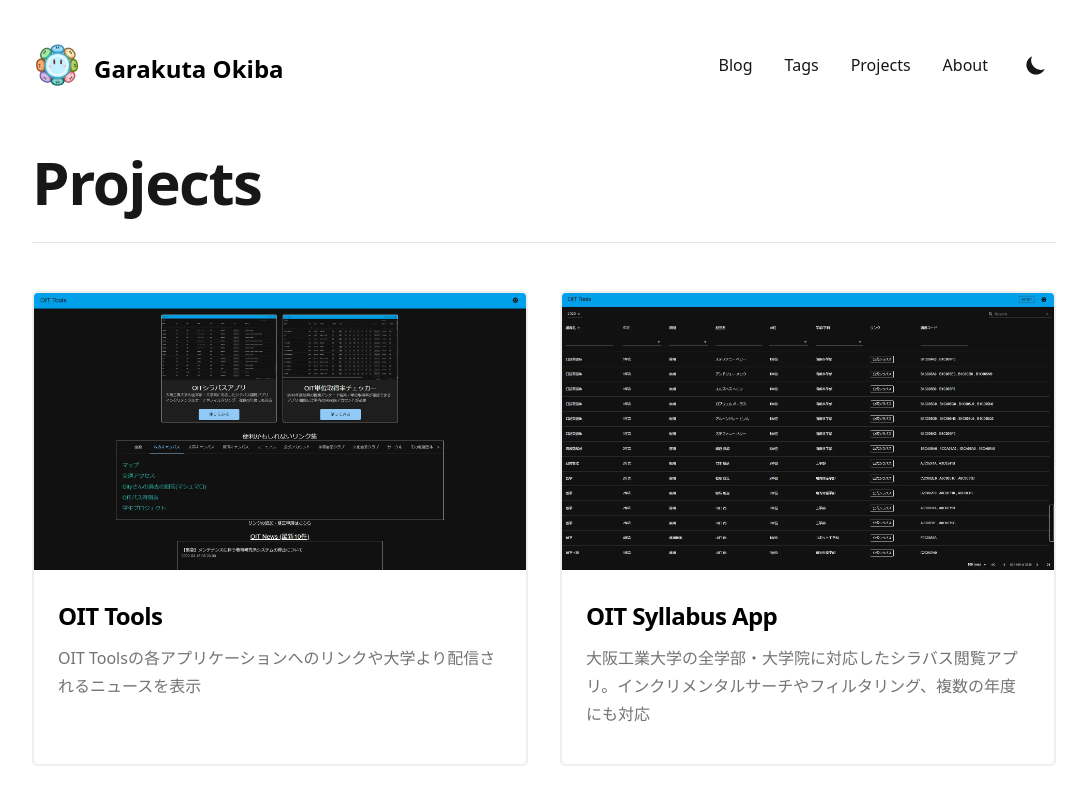
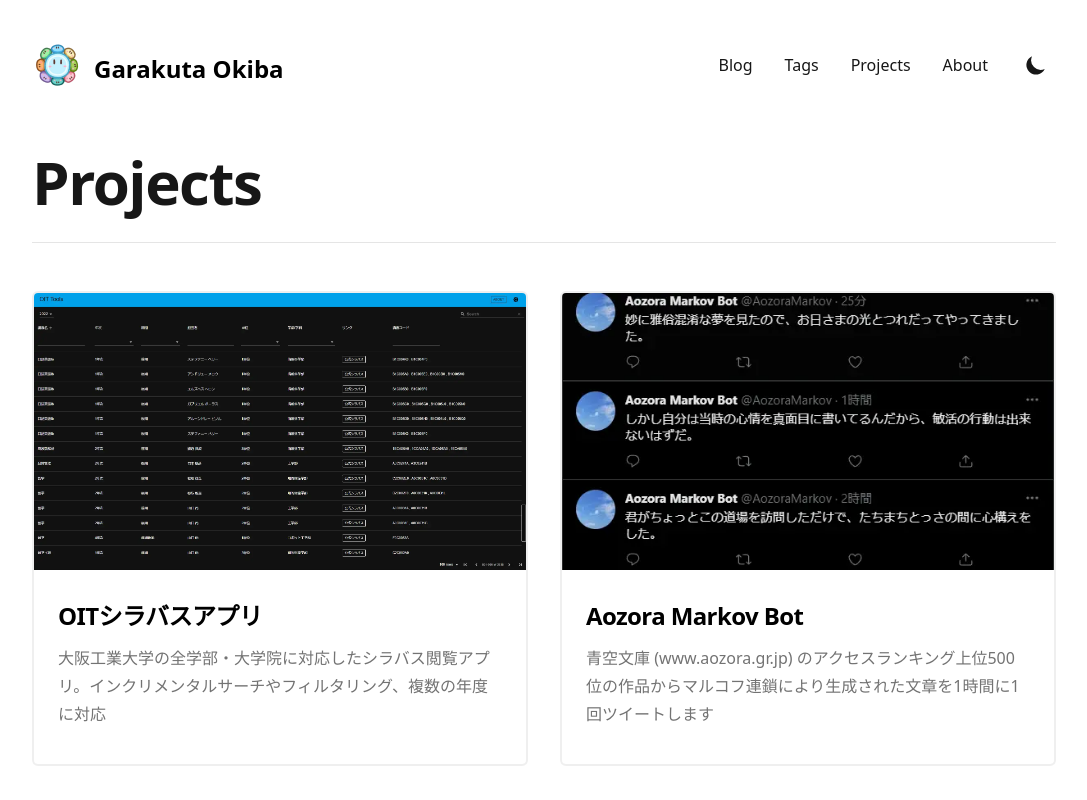
Before and after one commit to yashikota/blog, a Next.js app: page /projects in a window 1280 px wide. Shown: the top 800 px of the page, without its empty margins (96-1183 px from the left). Built offline with nearby package versions, Linux system fonts and the light colour scheme.

Commit message:
update: projectsの更新

```diff
--- a/data/projectsData.ts
+++ b/data/projectsData.ts
@@ -1,22 +1,22 @@
 const projectsData = [
   {
-    title: 'OIT Tools',
-    description: `OIT Toolsの各アプリケーションへのリンクや大学より配信されるニュースを表示`,
-    imgSrc: '/static/images/tools.webp',
-    href: 'https://oit.yashikota.com',
-  },
-  {
-    title: 'OIT Syllabus App',
-    description: `大阪工業大学の全学部・大学院に対応したシラバス閲覧アプリ。インクリメンタルサーチやフィルタリング、複数の年度にも対応`,
+    title: 'OITシラバスアプリ',
+    description: `大阪工業大学の全学部・大学院に対応したシラバス閲覧アプリ。インクリメンタルサーチやフィルタリング、複数の年度に対応`,
     imgSrc: '/static/images/syllabus.webp',
     href: 'https://syllabus.oit.yashikota.com',
   },
   // {
-  //   title: 'OIT単位取得率チェッカー',
-  //   description: `2018年度以降の授業アンケート結果・単位取得率が確認できるアプリ。閲覧には学内のGoogleアカウントが必要`,
-  //   imgSrc: '/static/images/syllabus.webp',
-  //   href: 'https://tani.oit.yashikota.com',
+  //   title: 'JANCodeジェネレーター',
+  //   description: `JANCode(Japanese Article Number Code)を生成するジェネレーター`,
+  //   imgSrc: '/static/images/jancode.webp',
+  //   href: 'https://pypi.org/project/jancode',
   // },
+  {
+    title: 'Aozora Markov Bot',
+    description: `青空文庫 (www.aozora.gr.jp) のアクセスランキング上位500位の作品からマルコフ連鎖により生成された文章を1時間に1回ツイートします`,
+    imgSrc: '/static/images/aozora-markov.webp',
+    href: 'https://twitter.com/AozoraMarkov',
+  },
 ]
 
 export default projectsData
```
Also changed, not shown: public/static/images/aozora-markov.webp (added).
